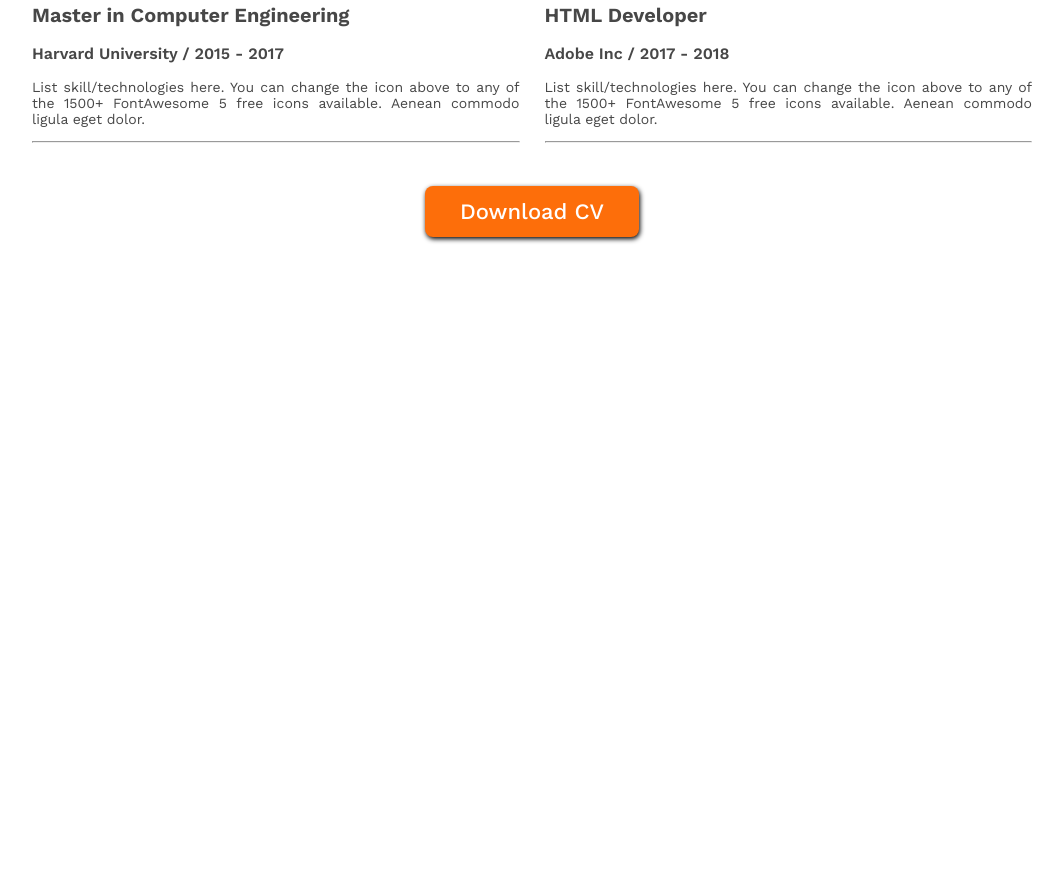
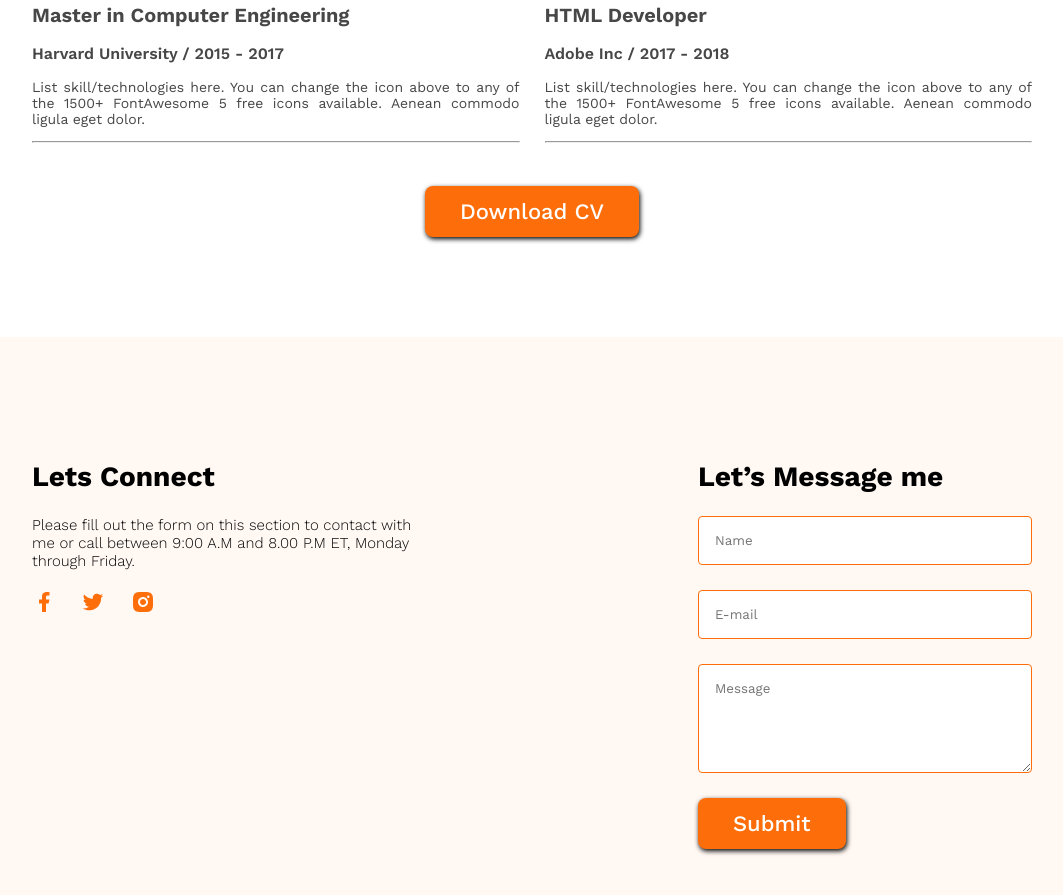
Before and after one commit to Sabbirahmed08/first-website, a plain HTML site: page html/index.html in a window 1280 px wide. Shown: the part 2372-3267 px from the top of the page, without its empty margins (108-1171 px from the left). Before the commit the page ends 2709 px from the top, so only its background shows below. Drawn offline with nearby package versions, Linux system fonts and the light colour scheme.

Commit message:
footer-done

```diff
--- a/css/style.css
+++ b/css/style.css
@@ -242,3 +242,56 @@ nav li a {
     margin-top: 35px;
     margin-bottom: 100px;
 }
+
+/* footer-part */
+footer {
+    background-color: #FFF8F3;
+    height: 600px;
+}
+
+.footer-section {
+    display: flex;
+    width: 1000px;
+    justify-content: space-between;
+    margin: 0 auto;
+    padding-top: 100px;
+
+}
+
+.footer-form input {
+    display: block;
+    width: 300px;
+    padding: 16px;
+    margin-bottom: 25px;
+    border-radius: 4px;
+    border: 1px solid #FD6E0A;
+}
+
+.footer-form textarea {
+    display: block;
+    width: 300px;
+    padding: 16px;
+    margin-bottom: 25px;
+    border-radius: 4px;
+    border: 1px solid #FD6E0A;
+}
+
+.footer-info {
+    width: 40%;
+}
+
+.footer-content-title {
+    font-size: 28px;
+
+}
+
+.footer-description {
+    font-size: 15px;
+    font-weight: 300;
+    margin-bottom: 20px;
+    margin-top: 20px;
+}
+
+.social-icons img {
+    margin-right: 20px;
+}
--- a/html/index.html
+++ b/html/index.html
@@ -214,7 +214,39 @@
         </section>
 
     </main>
-    <footer></footer>
+    <footer>
+        <section class="footer-section">
+            <div class="footer-info">
+                <h2 class="footer-content-title">
+                    Lets Connect
+                </h2>
+                <p class="footer-description">
+                    Please fill out the form on this section to contact with me or call between 9:00 A.M and 8.00 P.M
+                    ET, Monday through Friday.
+                </p>
+                <div class="social-icons">
+                    <img src="/images/icons/facebook.png" alt="" class="icon">
+                    <img src="/images/icons/twitter.png" alt="" class="icon">
+                    <img src="/images/icons/insta.png" alt="" class="icon">
+                </div>
+            </div>
+            <div class="footer-form">
+                <h2 class="footer-content-title">
+                    Let’s Message me
+                </h2>
+                <div class="footer-form">
+                    <form action="">
+                        <input placeholder="Name" type="text">
+                        <input placeholder="E-mail" type="email">
+                        <textarea rows="5" placeholder="Message"></textarea>
+                    </form>
+                </div>
+                <div class="footer-button">
+                    <button class="common-button">Submit</button>
+                </div>
+            </div>
+        </section>
+    </footer>
 
 </body>
 
```
